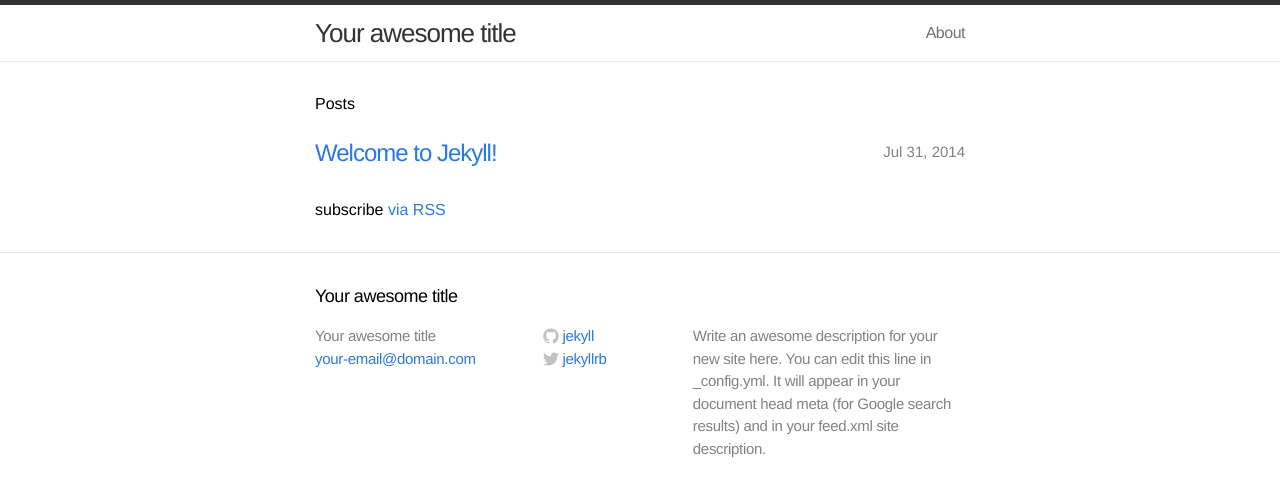
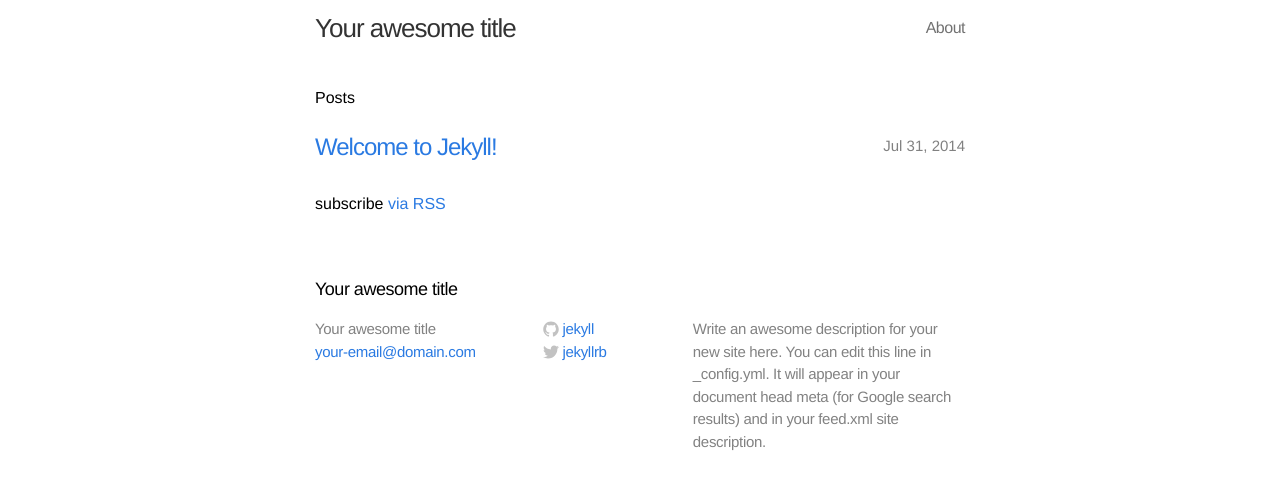
Before and after one commit to vicox/soundblog, a Jekyll site: the page built from index.html, in a window 1280 px wide. Shown: the top 497 px of the page. Built offline with Jekyll 4.4.1, drawn with Linux system fonts in a browser that asks for light colours.

Commit message:
remove borders

```diff
--- a/css/main.css
+++ b/css/main.css
@@ -40,8 +40,6 @@ a:visited { color: #205caa; }
 /* Site header */
 
 .site-header {
-  border-top: 5px solid #333;
-  border-bottom: 1px solid #e8e8e8;
   min-height: 56px;
   background-color: white;
 }
@@ -75,7 +73,6 @@ a:visited { color: #205caa; }
 /* Site footer */
 
 .site-footer {
-  border-top: 1px solid #e8e8e8;
   padding: 30px 0;
 }
 
```
